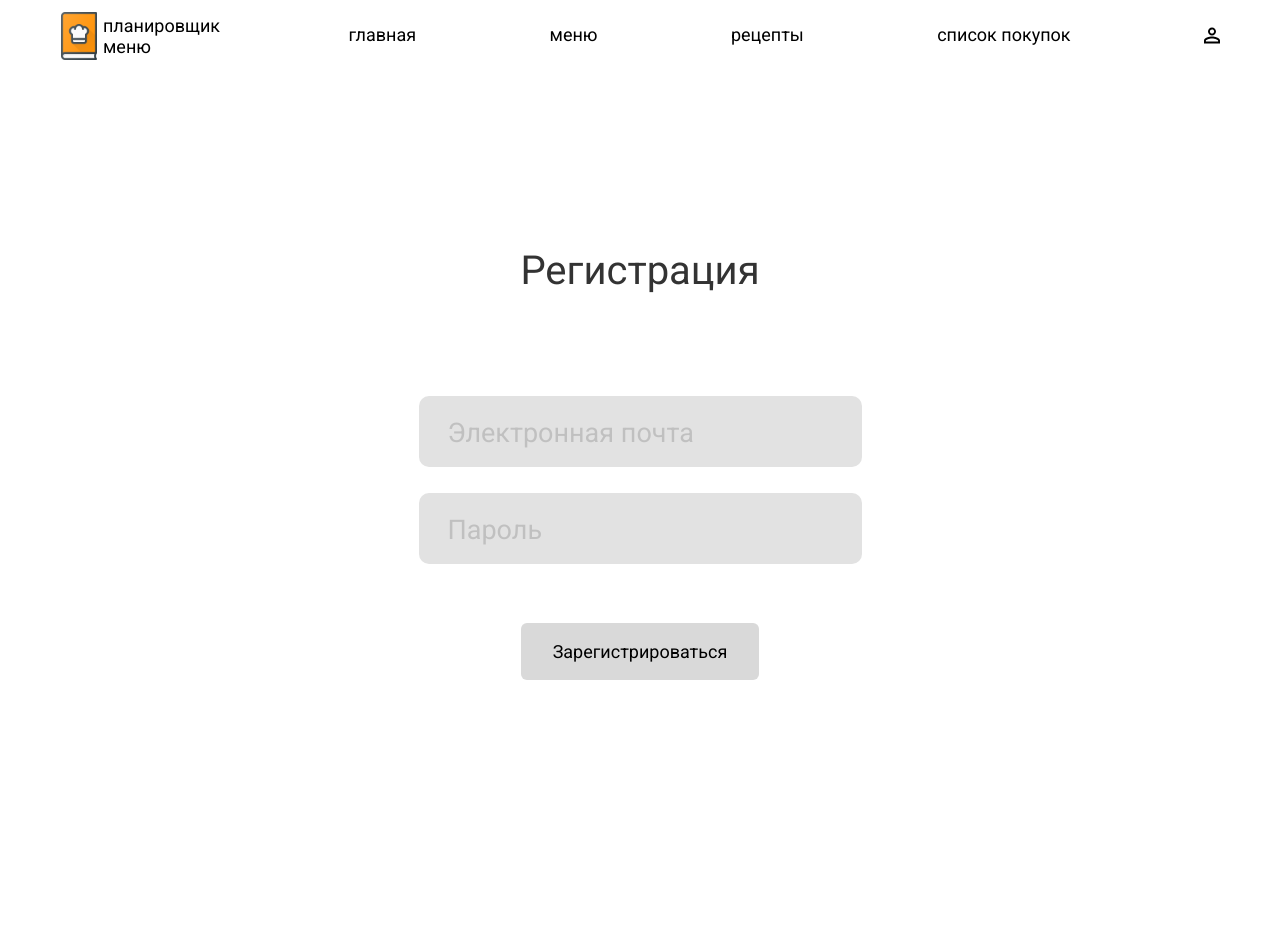
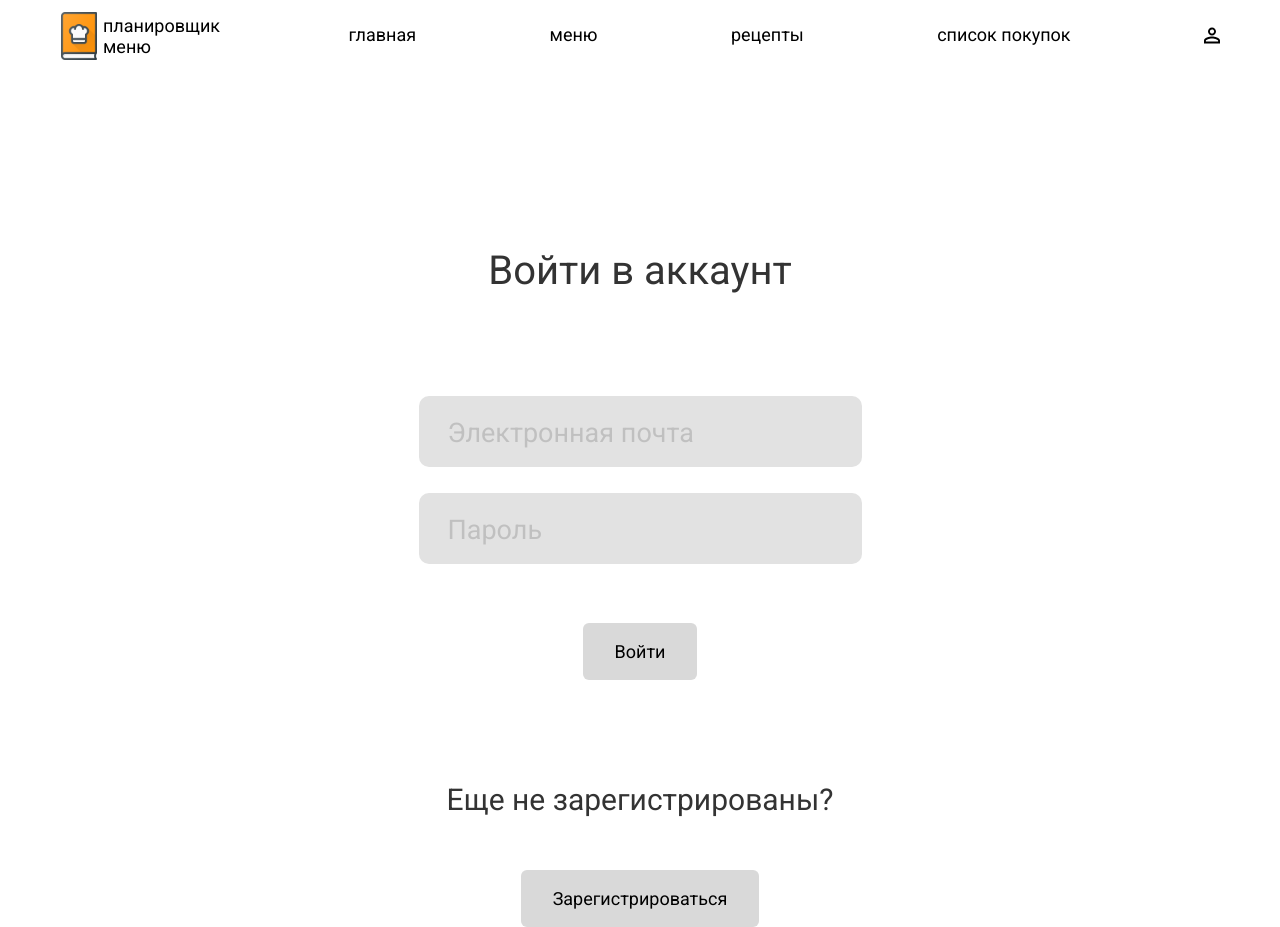
Before and after one commit to semenpr0z/Meal-Planner, a Vue app: page / in a window 1280 px wide. Before the commit the page ends 857 px from the top, so only its background shows below. Built offline with nearby package versions, Linux system fonts and the light colour scheme.

Commit message:
addded login-form and registration-form

```diff
--- a/src/Views/Login.vue
+++ b/src/Views/Login.vue
@@ -1,22 +1,46 @@
-<script setup>
+<script>
   import Navbar from '@/components/navbar.vue';
-  import NavbarFooterMobile from '@/components/navbar-footer-mobile.vue'
-  import Registration from '@/components/Registration.vue';
-  import {ref} from 'vue';
+  import NavbarFooterMobile from '@/components/navbar-footer-mobile.vue';
+  import LoginForm from '@/components/Login-form.vue';
+  import RegistrationForm from '@/components/Registration-form.vue';
 
-  const elements = ref([
-        {
-            id: 1,
-            text: 'рецепты',
-            Size: '18px'
-        }
-    ]);
+export default {
+    data() {
+    return {
+      loginFormVisible: true,
+      registrationFormVisible: false
+    };
+  },
+  components: {
+    Navbar,
+    NavbarFooterMobile,
+    LoginForm,
+    RegistrationForm
+  },
+  methods: {
+    showRegistration() {
+      this.loginFormVisible = false,
+      this.registrationFormVisible = true
+    },
+    showLogin() {
+      this.loginFormVisible = true,
+      this.registrationFormVisible = false
+    }
+  }
+}
+
 </script>
 
 <template>
 <Navbar></Navbar>
 <main class="main">
-  <Registration></Registration>
+  <LoginForm
+  v-if="loginFormVisible"
+  @showRegistration="showRegistration"/>
+  <RegistrationForm
+  v-if="registrationFormVisible"
+  @showLogin="showLogin"
+  />
 </main>
 <NavbarFooterMobile></NavbarFooterMobile>
 
--- /dev/null
+++ b/src/components/Login-form.vue
@@ -0,0 +1,96 @@
+<script>
+  import Button from '@/components/ui-kit/Button-ui.vue'
+
+  export default {
+    data() {
+    return {
+    };
+  },
+  components: {
+    Button
+  },
+  methods: {
+    showRegistration() {
+        this.$emit('showRegistration');
+    }
+  }
+}
+
+
+</script>
+
+<template>
+
+<div class="login-form">
+  <h2 class="login-form__h2">Войти в аккаунт</h2>
+  <input class="login-form__input login-form__input_email" type="email" placeholder="Электронная почта" name="email">
+  <input class="login-form__input login-form__input_password" type="password" placeholder="Пароль" name="password">
+  <Button class="login-form__button" text="Войти" type="submit"></Button>
+</div>
+<div class="registration-offer">
+    <h3 class="registration-offer__h3">Еще не зарегистрированы?</h3>
+    <Button class="registration-offer__button" @click="showRegistration" text="Зарегистрироваться"></Button>
+</div>
+</template>
+
+<style lang="scss" scoped>
+@import '@/assets/styles/global.scss';
+.login-form{
+    display: flex;
+    flex-direction: column;
+    align-items: center;
+    margin-top: 153px;
+    &__h2{
+        font-weight: 400;
+        font-size: 40px;
+        line-height: 47px;
+        color: #000000CC;
+    }
+    &__input{
+        width: 385px;
+        height: 35px;
+        background-color: #E2E2E2;
+        border: 1px solid transparent;
+        border-radius: 10px;
+        font-weight: 400;
+        font-size: 27px;
+        line-height: 34px;
+        padding: 18px 28px 16px;
+        transition: 0.3s;
+        &::placeholder{
+            color: #00000026;
+        }
+        &:focus{
+            outline: none;
+            border: 1px solid #000000;
+            background-color: transparent;
+            color: #000000D9;
+        }
+        &_email{
+            margin-top: 102px;
+        }
+        &_password{
+            margin-top: 26px;
+        }
+    }
+    &__button{
+        margin-top: 59px;
+        width: max-content;
+    }
+}
+.registration-offer{
+    margin-top: 100px;
+    display: flex;
+    flex-direction: column;
+    align-items: center;
+    &__h3{
+        font-weight: 400;
+        font-size: 30px;
+        line-height: 40px;
+        color: #000000CC;
+    }
+    &__button{
+        margin-top: 50px;
+    }
+}
+</style>
--- /dev/null
+++ b/src/components/Registration-form.vue
@@ -0,0 +1,103 @@
+<script>
+  import Button from '@/components/ui-kit/Button-ui.vue'
+
+  export default {
+    data() {
+    return {
+
+    };
+  },
+  components: {
+    Button
+  },
+  methods: {
+    showLogin() {
+        this.$emit('showLogin');
+    }
+  }
+}
+
+
+</script>
+
+<template>
+
+<div class="registration-form">
+    <h2 class="registration-form__h2">Зарегистрироваться</h2>
+    <input class="registration-form__input registration-form__input_email" type="email" placeholder="Электронная почта" name="email">
+    <input class="registration-form__input registration-form__input_password" type="password" placeholder="Пароль" name="password">
+    <input class="registration-form__input registration-form__input_password" type="text" placeholder="Имя">
+    <input class="registration-form__input registration-form__input_password" type="number" placeholder="Возраст">
+    <select  class="registration-form__input registration-form__input_password" id="selectID">
+        <option value="male">Мужской</option>
+        <option value="female">Женский</option>
+    </select>
+  <Button class="registration-form__button" text="Зарегистрироваться" type="submit"></Button>
+</div>
+<div class="login-offer">
+    <h3 class="login-offer__h3">Вернуться к авторизации</h3>
+    <Button class="login-offer__button" @click="showLogin" text="Авторизация"></Button>
+</div>
+</template>
+
+<style lang="scss" scoped>
+@import '@/assets/styles/global.scss';
+.registration-form{
+    display: flex;
+    flex-direction: column;
+    align-items: center;
+    margin-top: 153px;
+    &__h2{
+        font-weight: 400;
+        font-size: 40px;
+        line-height: 47px;
+        color: #000000CC;
+    }
+    &__input{
+        width: 385px;
+        height: 35px;
+        background-color: #E2E2E2;
+        border: 1px solid transparent;
+        border-radius: 10px;
+        font-weight: 400;
+        font-size: 27px;
+        line-height: 34px;
+        padding: 18px 28px 16px;
+        transition: 0.3s;
+        &::placeholder{
+            color: #00000026;
+        }
+        &:focus{
+            outline: none;
+            border: 1px solid #000000;
+            background-color: transparent;
+            color: #000000D9;
+        }
+        &_email{
+            margin-top: 102px;
+        }
+        &_password{
+            margin-top: 26px;
+        }
+    }
+    &__button{
+        margin-top: 59px;
+        width: max-content;
+    }
+}
+.login-offer{
+    margin-top: 50px;
+    display: flex;
+    flex-direction: column;
+    align-items: center;
+    &__h3{
+        font-weight: 400;
+        font-size: 30px;
+        line-height: 40px;
+        color: #000000CC;
+    }
+    &__button{
+        margin-top: 25px;
+    }
+}
+</style>
--- a/src/components/Registration.vue
+++ /dev/null
@@ -1,61 +0,0 @@
-<script setup>
-  import Button from '@/components/ui-kit/Button-ui.vue'
-</script>
-
-<template>
-
-<div class="registration-form">
-  <h2 class="registration-form__h2">Регистрация</h2>
-  <input class="registration-form__input registration-form__input_email" type="email" placeholder="Электронная почта" name="email">
-  <input class="registration-form__input registration-form__input_password" type="password" placeholder="Пароль" name="password">
-  <Button class="registration-form__button" text="Зарегистрироваться" type="submit"></Button>
-</div>
-
-</template>
-
-<style lang="scss" scoped>
-@import '@/assets/styles/global.scss';
-.registration-form{
-    display: flex;
-    flex-direction: column;
-    align-items: center;
-    margin-top: 153px;
-    &__h2{
-        font-weight: 400;
-        font-size: 40px;
-        line-height: 47px;
-        color: #000000CC;
-    }
-    &__input{
-        width: 385px;
-        height: 35px;
-        background-color: #E2E2E2;
-        border: 1px solid transparent;
-        border-radius: 10px;
-        font-weight: 400;
-        font-size: 27px;
-        line-height: 34px;
-        padding: 18px 28px 16px;
-        transition: 0.3s;
-        &::placeholder{
-            color: #00000026;
-        }
-        &:focus{
-            outline: none;
-            border: 1px solid #000000;
-            background-color: transparent;
-            color: #000000D9;
-        }
-        &_email{
-            margin-top: 102px;
-        }
-        &_password{
-            margin-top: 26px;
-        }
-    }
-    &__button{
-        margin-top: 59px;
-        width: max-content;
-    }
-}
-</style>
```
